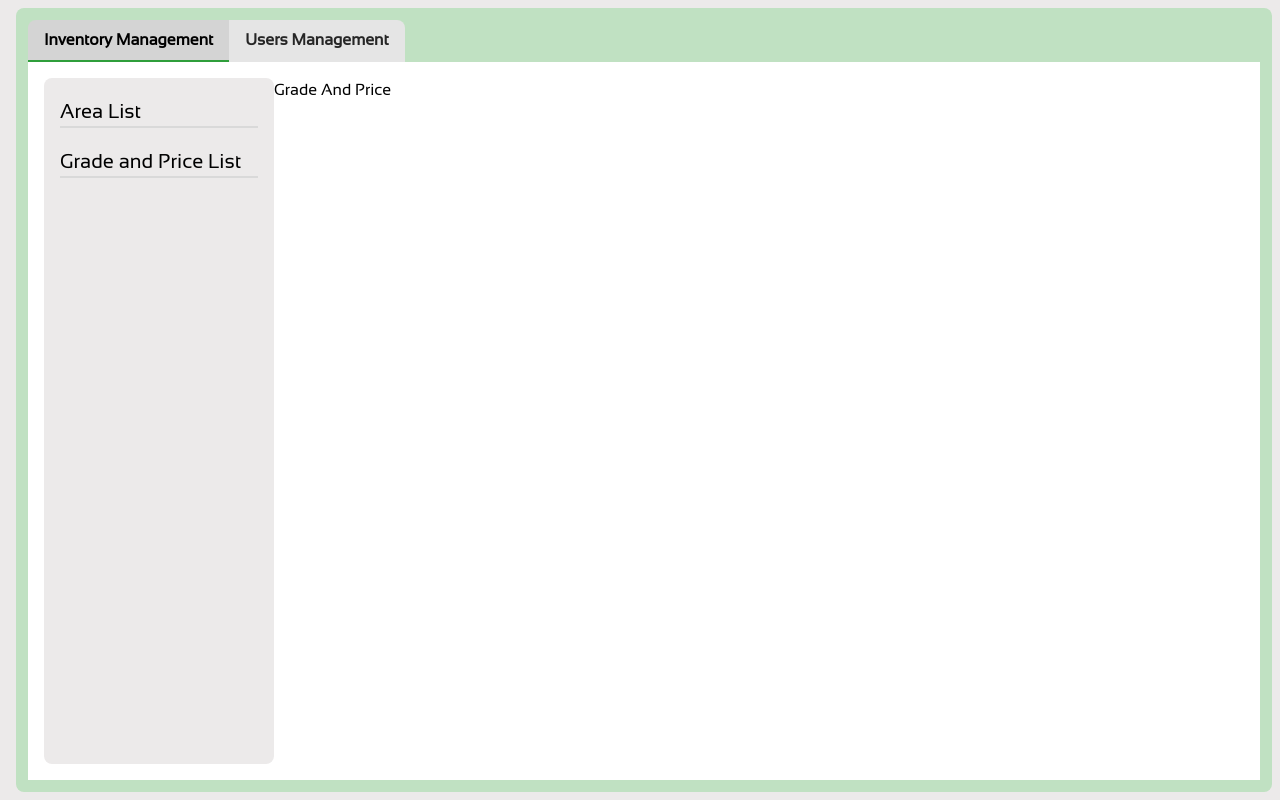
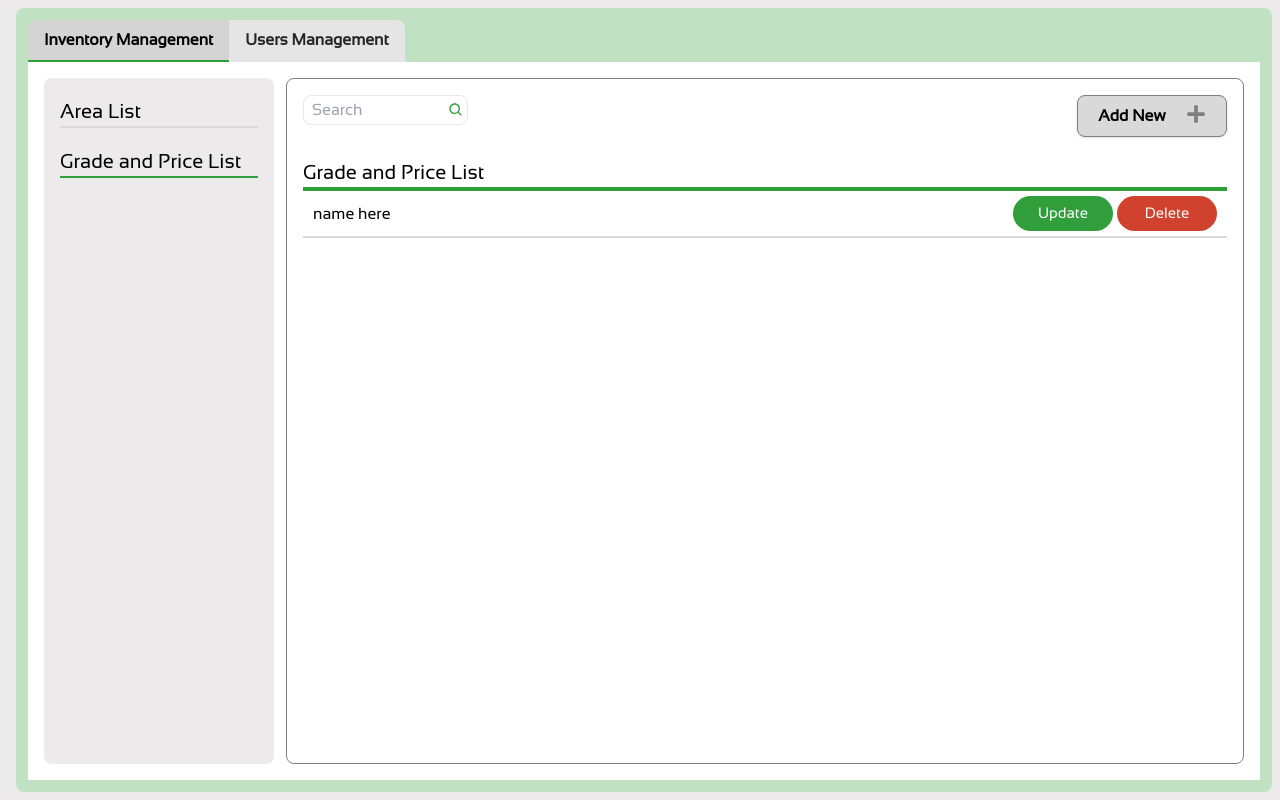
Before and after one commit to whoisbel/M-and-S-Inventory-Management, a Next.js app: page /admin_mngt/inventory-mngt/grade_and_price in a window 1280 px wide. Built offline with nearby package versions, Linux system fonts and the light colour scheme; no server answers.

Commit message:
remove unused button added colored buttons

```diff
--- a/app/admin_mngt/inventory-mngt/grade_and_price/page.tsx
+++ b/app/admin_mngt/inventory-mngt/grade_and_price/page.tsx
@@ -1,7 +1,17 @@
+import { AddNewButton, AdminTable, SearchBar } from "@/components"
 
 const GradeAndPrice = () => {
   return (
-    <div>Grade And Price</div>
+    <div className='ml-3 pt-4 px-4 max-h-[750px] h-full w-full border border-add-minus rounded-lg'>
+    <div className="flex justify-between">
+     <div > <SearchBar/> </div>
+     <div > <AddNewButton/></div>
+    </div>
+    <div className=" flex flex-col">
+     <span className="text-[20px] bold">Grade and Price List</span>
+     <AdminTable/>
+    </div>
+   </div>
   )
 }
 
--- a/components/AdminTable.tsx
+++ b/components/AdminTable.tsx
@@ -1,5 +1,5 @@
-import ApproveButton from './buttons/ApproveButton';
-import DenyBUtton from "./buttons/DenyBUtton"
+import { GreenButton, RedButton } from "."
+
 
 
 const AdminTable = ({
@@ -14,10 +14,10 @@ const AdminTable = ({
           <td className="body_border">
             <div className="flex justify-end">
               <div className='mr-1'>
-              <ApproveButton/>
+              <GreenButton/>
               </div>
               <div>
-              <DenyBUtton/>
+              <RedButton/>
               </div>
             </div>
           </td>
--- a/components/SubSidepanel.tsx
+++ b/components/SubSidepanel.tsx
@@ -13,7 +13,7 @@ const pathname = usePathname();
   return (
     <div className="sticky top-2 left-2 bottom-2 lg:min-w-[230px] h-full flex-col rounded-lg lg:block bg-main-background ">
       <ul className="text-[20px] flex flex-col h-full w-full px-4">
-        {/* admin management here*/}
+        {/* inventory management here*/}
         {pathname.includes("/admin_mngt/inventory-mngt") && <>
         <Link
             className={`${
@@ -27,15 +27,16 @@ const pathname = usePathname();
           </Link>
           <Link
             className={`${
-              pathname == "/admin_mngt/inventory_mngt/grade_and_price"
-              ? "border-b-primary-color"
+              pathname == "/admin_mngt/inventory-mngt/grade_and_price"
+              ? " border-b-primary-color"
               : "border-b-accent-gray "
-            } h-[50px] border-b-2 pb-0 flex items-end`}
-            href="/admin_mngt/inventory_mngt/grade_and_price"
+            } h-[50px] border-b-2 pb-0 flex items-end `}
+            href="/admin_mngt/inventory-mngt/grade_and_price"
           >
             Grade and Price List
           </Link>
         </>}
+        {/* users management here*/}
         {pathname.includes("/admin_mngt/users-mngt") && <>
         <Link
             className={`${
@@ -58,6 +59,7 @@ const pathname = usePathname();
             Manage Users
           </Link>
         </>}
+        {/* users settings here*/}
 
       </ul>
     </div>
--- a/components/buttons/ApproveButton.tsx
+++ /dev/null
@@ -1,14 +0,0 @@
-
-
-const ApproveButton = () => {
-  return (
-    <div>
-      <button className="bg-primary-color w-[100px] h-[35px]
-      text-[15px] text-center text-white rounded-full">
-        Approve
-      </button>
-    </div>
-  )
-}
-
-export default ApproveButton
--- a/components/buttons/DenyBUtton.tsx
+++ /dev/null
@@ -1,14 +0,0 @@
-
-
-const DenyBUtton = () => {
-  return (
-    <div>
-    <button className="bg-custom-red w-[100px] h-[35px]
-    text-[15px] text-center text-white rounded-full">
-      Deny
-    </button>
-  </div>
-  )
-}
-
-export default DenyBUtton
--- /dev/null
+++ b/components/buttons/GreenButton.tsx
@@ -0,0 +1,21 @@
+"use client"
+import { usePathname } from "next/navigation";
+
+const GreenButton = () => {
+  const pathname = usePathname();
+
+  return (
+    <div>
+      <button className="bg-primary-color w-[100px] h-[35px] text-[15px] text-center text-white rounded-full">
+      {pathname.includes("/admin_mngt/inventory-mngt")
+      ? (<span>Update</span>)
+      : pathname.includes("/admin_mngt/users-mngt")
+      ? (<span>Approve</span>)
+      : (<span>Save</span>)
+    }
+      </button>
+    </div>
+  );
+};
+
+export default GreenButton;
--- /dev/null
+++ b/components/buttons/RedButton.tsx
@@ -0,0 +1,20 @@
+"use client"
+import { usePathname } from "next/navigation";
+
+const RedButton = () => {
+const pathname = usePathname();
+  return (
+    <div>
+      <button className="bg-custom-red w-[100px] h-[35px] text-[15px] text-center text-white rounded-full">
+      {pathname.includes("/admin_mngt/inventory-mngt")
+      ? (<span>Delete</span>)
+      : pathname.includes("/admin_mngt/users-mngt")
+      ? (<span>Remove</span>)
+      : (<span>Cancel</span>)
+    }
+      </button>
+    </div>
+  )
+}
+
+export default RedButton
--- a/components/buttons/RemoveButton.tsx
+++ /dev/null
@@ -1,9 +0,0 @@
-
-
-const RemoveButton = () => {
-  return (
-    <div>RemoveButton</div>
-  )
-}
-
-export default RemoveButton
--- a/components/buttons/SaveButton.tsx
+++ /dev/null
@@ -1,8 +0,0 @@
-
-const SaveButton = () => {
-  return (
-    <div>SaveButton</div>
-  )
-}
-
-export default SaveButton
```
Also changed, not shown: components/index.ts (+5 -3 lines), app/admin_mngt/inventory-mngt/pages.tsx (added).
